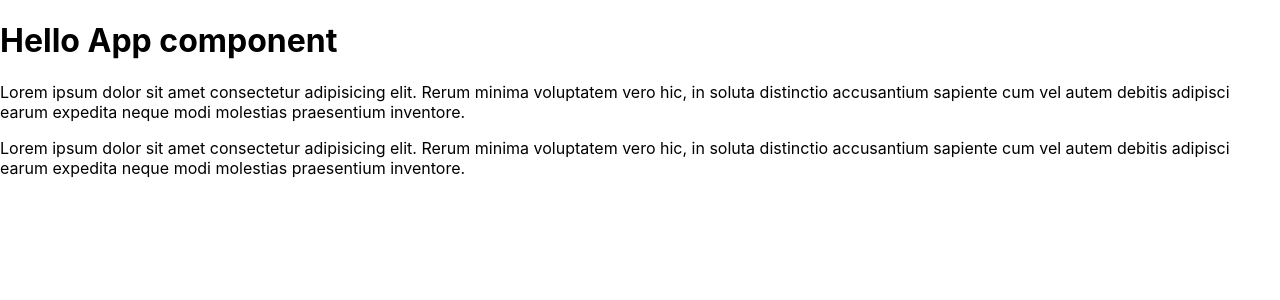
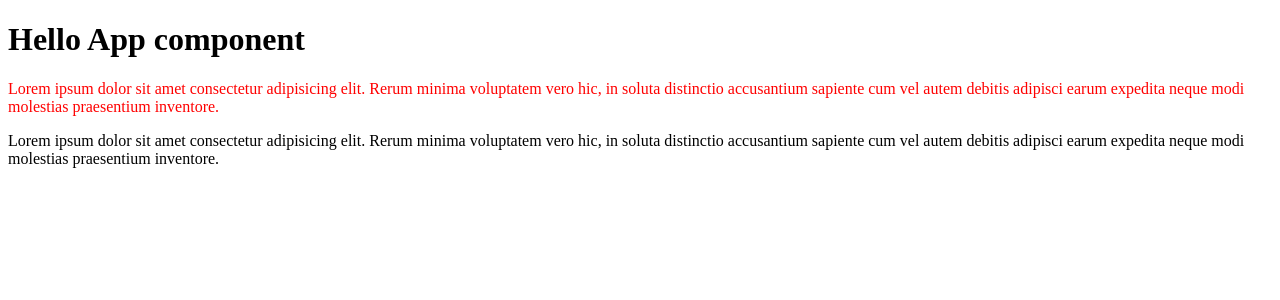
Before and after one commit to mouse-rubin4ic/project-1, a React (Create React App) app: page / in a window 1280 px wide. Shown: the top 300 px of the page. Built offline with nearby package versions, Linux system fonts and the light colour scheme.

Commit message:
додала червоний текст першому абзацу

```diff
--- a/src/index.css
+++ /dev/null
@@ -1,13 +0,0 @@
-body {
-  margin: 0;
-  font-family: -apple-system, BlinkMacSystemFont, 'Segoe UI', 'Roboto', 'Oxygen',
-    'Ubuntu', 'Cantarell', 'Fira Sans', 'Droid Sans', 'Helvetica Neue',
-    sans-serif;
-  -webkit-font-smoothing: antialiased;
-  -moz-osx-font-smoothing: grayscale;
-}
-
-code {
-  font-family: source-code-pro, Menlo, Monaco, Consolas, 'Courier New',
-    monospace;
-}
--- a/src/index.tsx
+++ b/src/index.tsx
@@ -1,6 +1,6 @@
 import React from 'react'
 import ReactDOM from 'react-dom/client'
-import './index.css'
+import './style.css'
 
 // React Element
 // const title = React.createElement('h1', { id: 'title' }, 'Hello React')
@@ -23,7 +23,7 @@
 const Content = () => {
     return (
         <div>
-            <p>
+            <p className="red">
                 Lorem ipsum dolor sit amet consectetur adipisicing elit. Rerum
                 minima voluptatem vero hic, in soluta distinctio accusantium
                 sapiente cum vel autem debitis adipisci earum expedita neque
--- /dev/null
+++ b/src/style.css
@@ -0,0 +1,3 @@
+.red {
+    color: red;
+}
```
